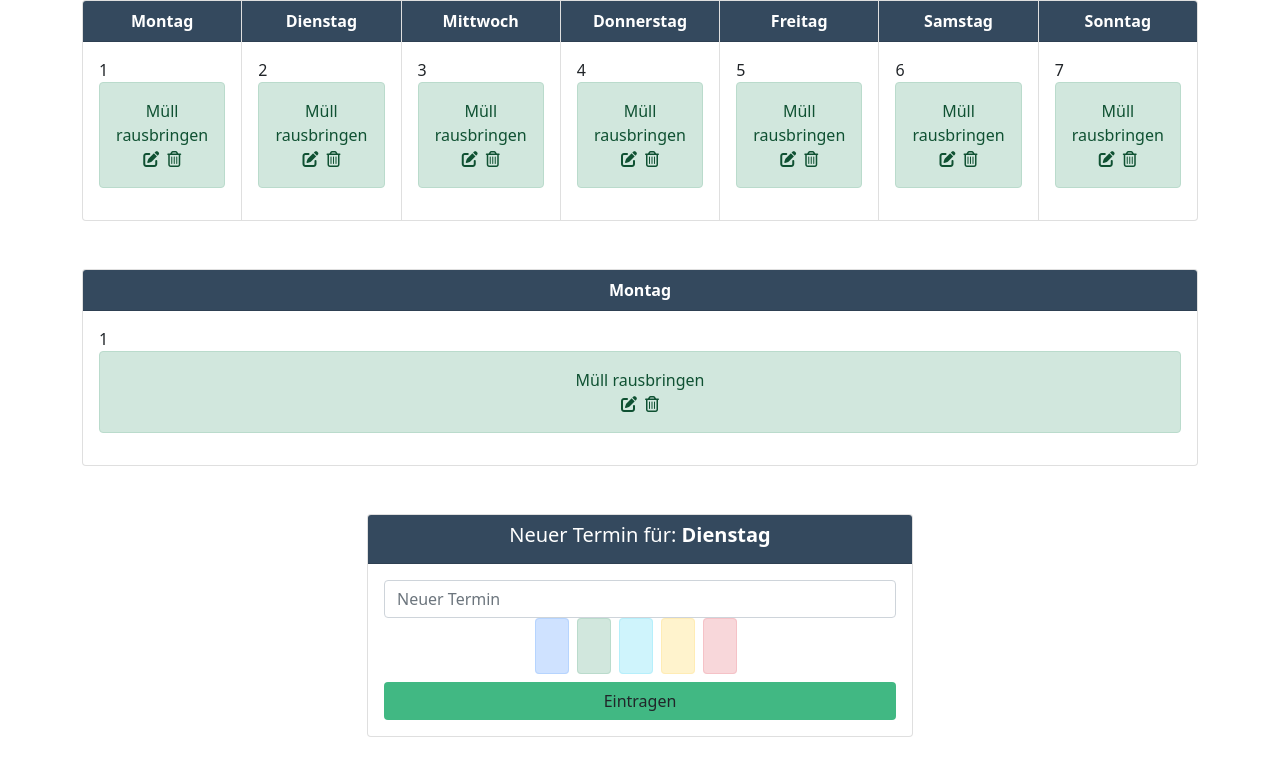
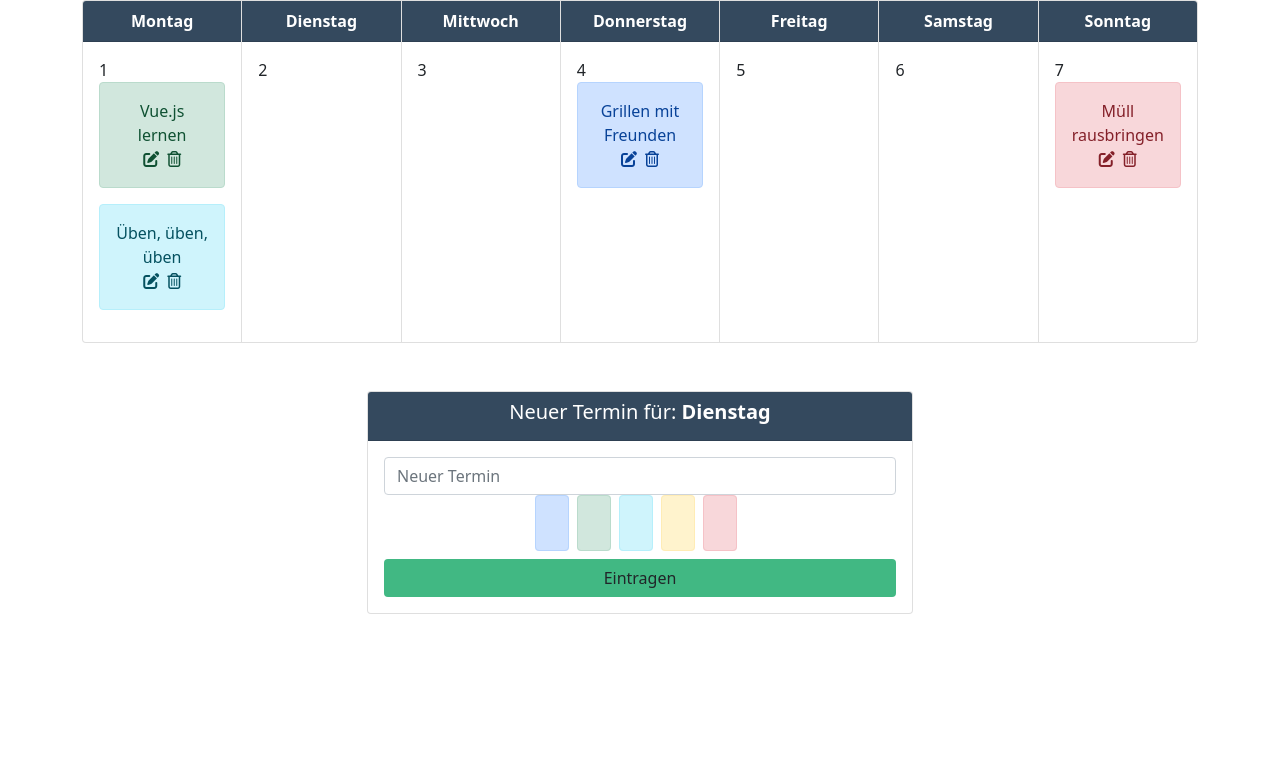
Before and after one commit to tanjanobel/vue-appointment-app, a Vue app: page / in a window 1280 px wide. Shown: the top 776 px of the page. Built offline with nearby package versions, Linux system fonts and the light colour scheme.

Commit message:
Add CalenderEvent component

```diff
--- a/src/App.vue
+++ b/src/App.vue
@@ -3,33 +3,6 @@
 
     <CalendarWeek />
 
-    <div id="calendar-week">
-      <div class="container fluid mt-5">
-        <div class="row">
-          <div class="col-12">
-            <div class="card-group">
-              <!-- Tage -->
-              <div class="card">
-                <div class="card-header text-center bg-vue">
-                  <strong>Montag</strong>
-                </div>
-                <div class="card-body">
-                  <div>1</div>
-                  <div class="alert alert-success text-center">
-                    <div>Müll rausbringen</div>
-                    <div>
-                      <i class="fas fa-edit me-2"></i>
-                      <i class="far fa-trash-alt"></i>
-                    </div>
-                  </div>
-                </div>
-              </div>
-
-            </div>
-          </div>
-        </div>
-      </div>
-    </div>
     <div id="calendar-entry">
       <div class="container mt-5">
         <div class="row">
--- a/src/components/CalendarDay.vue
+++ b/src/components/CalendarDay.vue
@@ -5,21 +5,25 @@
     </div>
     <div class="card-body">
       <div>{{ day.id }}</div>
-      <div class="alert alert-success text-center">
-        <div>Müll rausbringen</div>
-        <div>
-          <i class="fas fa-edit me-2"></i>
-          <i class="far fa-trash-alt"></i>
-        </div>
-      </div>
+      <CalenderEvent
+        v-for="(event, index) in day.events"
+        :key="index"
+        :event="event"
+        :day="day"
+      />
     </div>
   </div>
 </template>
 
 <script>
+import CalenderEvent from './CalendarEvent';
+
 export default {
   name: 'CalendarDay',
-  props: ['day']
+  props: ['day'],
+  components: {
+    CalenderEvent
+  }
 }
 </script>
 
--- a/src/components/CalendarEvent.vue
+++ b/src/components/CalendarEvent.vue
@@ -0,0 +1,28 @@
+<template>
+  <div
+    class="alert text-center"
+    :class="getEventColor"
+  >
+    <div>{{ event.title }}</div>
+    <div>
+      <i class="fas fa-edit me-2"></i>
+      <i class="far fa-trash-alt"></i>
+    </div>
+  </div>
+</template>
+
+<script>
+export default {
+  name: 'CalenderEvent',
+  props: ['event', 'day'],
+  computed: {
+    getEventColor() {
+      return 'alert-' +this.event.color;
+    }
+  }
+}
+</script>
+
+<style scoped>
+
+</style>
```
